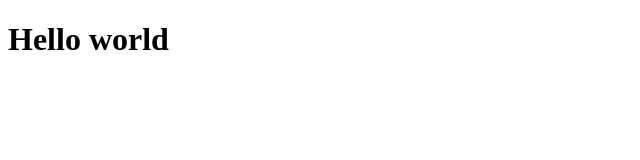
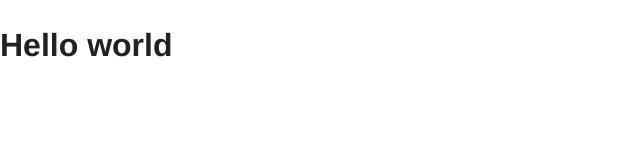
Before and after one commit to FabioFreitasD/my_portifolio, a React (Vite) app: page / in a window 1280 px wide. Shown: the top 160 px of the page, without its empty margins (0-640 px from the left). Built offline with nearby package versions, Linux system fonts and the light colour scheme.

Commit message:
feat: configs material ui them, css baseline

```diff
--- a/package.json
+++ b/package.json
@@ -10,6 +10,10 @@
     "preview": "vite preview"
   },
   "dependencies": {
+    "@emotion/react": "^11.14.0",
+    "@emotion/styled": "^11.14.0",
+    "@mui/icons-material": "^6.2.0",
+    "@mui/material": "^6.2.0",
     "react": "^18.3.1",
     "react-dom": "^18.3.1"
   },
--- a/src/main.tsx
+++ b/src/main.tsx
@@ -1,9 +1,14 @@
 import { StrictMode } from 'react'
 import { createRoot } from 'react-dom/client'
 import App from './App.tsx'
+import { CssBaseline, ThemeProvider } from '@mui/material'
+import Theme from './theme.ts'
 
 createRoot(document.getElementById('root')!).render(
   <StrictMode>
-    <App />
+    <ThemeProvider theme={Theme}>
+      <CssBaseline />
+      <App />
+    </ThemeProvider>
   </StrictMode>,
 )
--- /dev/null
+++ b/src/theme.ts
@@ -0,0 +1,19 @@
+import { createTheme, responsiveFontSizes } from '@mui/material/styles';
+
+let Theme = createTheme({
+    palette: {
+        primary: {
+            main: '#232323',
+        },
+        secondary: {
+            main: '#4f8e3e',
+        },
+    },
+    typography: {
+        fontFamily: "Helvetica Neue"
+    }
+});
+
+Theme = responsiveFontSizes(Theme)
+
+export default Theme;
```
